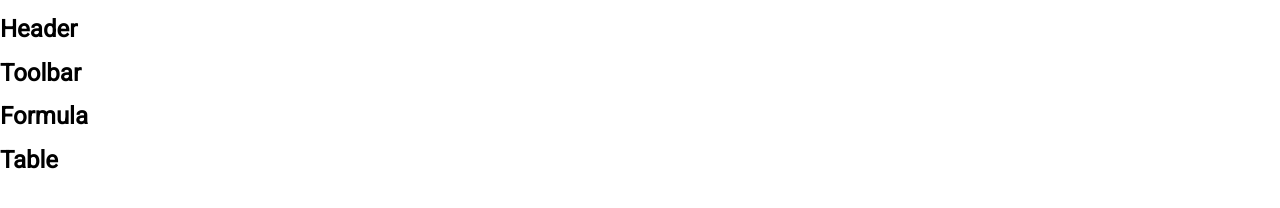
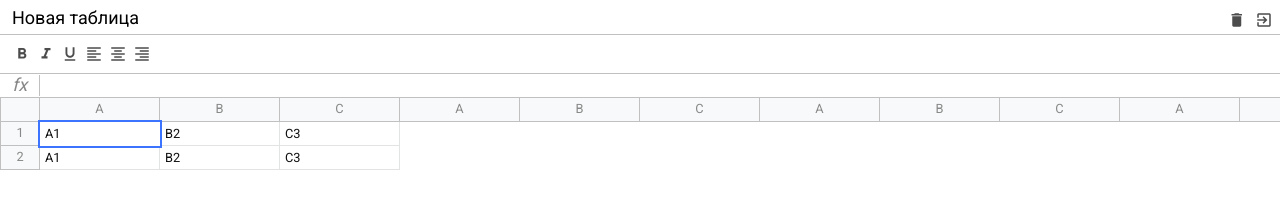
Before and after one commit to Yaroslav3991/excel-js, a website built with webpack: page src/index.html in a window 1280 px wide. Built offline with nearby package versions, Linux system fonts and the light colour scheme.

Commit message:
create HTML template

```diff
--- a/package.json
+++ b/package.json
@@ -26,6 +26,7 @@
   "browserslist": "> 0.25%, not dead",
   "devDependencies": {
     "@babel/core": "^7.8.4",
+    "@babel/plugin-proposal-class-properties": "^7.10.1",
     "@babel/preset-env": "^7.8.4",
     "babel-eslint": "^10.1.0",
     "babel-loader": "^8.0.6",
--- a/src/component/excel/Excel.js
+++ b/src/component/excel/Excel.js
@@ -1,21 +1,27 @@
 export class Excel {
   constructor(selector, options) {
-    this.el = document.querySelector(selector);
+    this.element = document.querySelector(selector);
     this.components = options.components || [];
   }
 
   getRoot() {
     const root = document.createElement("div");
+    root.classList.add("excel");
 
     this.components.forEach((Component) => {
-      const component = new Component();
-      root.insertAdjacentHTML("beforeend", component.toHTML());
+      const element = document.createElement("div");
+      element.classList.add(Component.className);
+
+      const component = new Component(element);
+      element.innerHTML = component.toHTML();
+
+      root.append(element);
     });
 
     return root;
   }
 
   render() {
-    this.el.append(this.getRoot());
+    this.element.append(this.getRoot());
   }
 }
--- a/src/component/formula/Formula.js
+++ b/src/component/formula/Formula.js
@@ -1,7 +1,12 @@
 const { ExcelComponent } = require("../../core/ExcelComponent");
 
 export class Formula extends ExcelComponent {
+  static className = "excel__formula";
+
   toHTML() {
-    return `<h1>Formula</h1>`;
+    return `
+      <div class="info">fx</div>
+      <div class="input" contenteditable spellcheck="false"></div>
+    `;
   }
 }
--- a/src/component/header/Header.js
+++ b/src/component/header/Header.js
@@ -1,7 +1,23 @@
 import { ExcelComponent } from "../../core/ExcelComponent";
 
 export class Header extends ExcelComponent {
+  static className = "excel__header";
+
   toHTML() {
-    return `<h1>Header</h1>`;
+    return `
+      <input type="text" class="input" value="Новая таблица" />
+
+      <div>
+
+        <div class="button">
+          <i class="material-icons">delete</i>
+        </div>
+
+        <div class="button">
+          <i class="material-icons">exit_to_app</i>
+        </div>
+
+      </div>
+    `;
   }
 }
--- a/src/component/table/Table.js
+++ b/src/component/table/Table.js
@@ -1,7 +1,133 @@
 import { ExcelComponent } from "../../core/ExcelComponent";
 
 export class Table extends ExcelComponent {
+  static className = "excel__table";
+
   toHTML() {
-    return `<h1>Table</h1>`;
+    return `
+    <div class="row">
+
+    <div class="row-info"></div>
+
+    <div class="row-data">
+      <div class="column">
+        A
+      </div>
+      <div class="column">
+        B
+      </div>
+      <div class="column">
+        C
+      </div>
+      <div class="column">
+        A
+      </div>
+      <div class="column">
+        B
+      </div>
+        <div class="column">
+          C
+        </div>
+        <div class="column">
+            A
+          </div>
+          <div class="column">
+            B
+          </div>
+          <div class="column">
+            C
+          </div>
+          <div class="column">
+            A
+          </div>
+          <div class="column">
+            B
+          </div>
+          <div class="column">
+            C
+          </div>
+          <div class="column">
+            A
+          </div>
+          <div class="column">
+            B
+          </div>
+          <div class="column">
+            C
+          </div>
+          <div class="column">
+            A
+          </div>
+          <div class="column">
+            B
+          </div>
+          <div class="column">
+            C
+          </div>
+          <div class="column">
+            A
+          </div>
+          <div class="column">
+            B
+          </div>
+          <div class="column">
+            C
+          </div>
+          <div class="column">
+            A
+          </div>
+          <div class="column">
+            B
+          </div>
+          <div class="column">
+            C
+          </div>
+          <div class="column">
+            A
+          </div>
+          <div class="column">
+            B
+          </div>
+          <div class="column">
+            C
+          </div>
+          <div class="column">
+            A
+          </div>
+          <div class="column">
+            B
+          </div>
+          <div class="column">
+            C
+          </div>
+
+        </div>
+
+      </div>
+
+      <div class="row">
+        <div class="row-info">
+          1
+        </div>
+
+        <div class="row-data">
+          <div class="cell selected" contenteditable="">A1</div>
+          <div class="cell" contenteditable="">B2</div>
+          <div class="cell" contenteditable="">C3</div>
+        </div>
+      </div>
+
+      <div class="row">
+        <div class="row-info">
+          2
+        </div>
+
+        <div class="row-data">
+          <div class="cell">A1</div>
+          <div class="cell">B2</div>
+          <div class="cell">C3</div>
+        </div>
+      </div>
+    `;
   }
 }
--- a/src/component/toolbar/Toolbar.js
+++ b/src/component/toolbar/Toolbar.js
@@ -1,7 +1,33 @@
 import { ExcelComponent } from "../../core/ExcelComponent";
 
 export class Toolbar extends ExcelComponent {
+  static className = "excel__toolbar";
+
   toHTML() {
-    return `<h1>Toolbar</h1>`;
+    return `
+      <div class="button">
+        <i class="material-icons">format_bold</i>
+      </div>
+
+      <div class="button">
+        <i class="material-icons">format_italic</i>
+      </div>
+
+      <div class="button">
+        <i class="material-icons">format_underlined</i>
+      </div>
+
+      <div class="button">
+        <i class="material-icons">format_align_left</i>
+      </div>
+
+      <div class="button">
+        <i class="material-icons">format_align_center</i>
+      </div>
+
+      <div class="button">
+        <i class="material-icons">format_align_right</i>
+      </div>
+    `;
   }
 }
--- a/src/core/DomListener.js
+++ b/src/core/DomListener.js
@@ -1 +1,9 @@
-export class DomListener {}
+export class DomListener {
+  constructor(root) {
+    if (!root) {
+      throw new Error("No root provided for DomListener!");
+    }
+
+    this.root = root;
+  }
+}
--- a/webpack.config.js
+++ b/webpack.config.js
@@ -16,6 +16,7 @@ const jsLoaders = () => {
       loader: "babel-loader",
       options: {
         presets: ["@babel/preset-env"],
+        plugins: ["@babel/plugin-proposal-class-properties"],
       },
     },
   ];
```
Also changed, not shown: src/assets/excel.html (+12 -12 lines), src/core/dom.js (added, +15 -0 lines).
